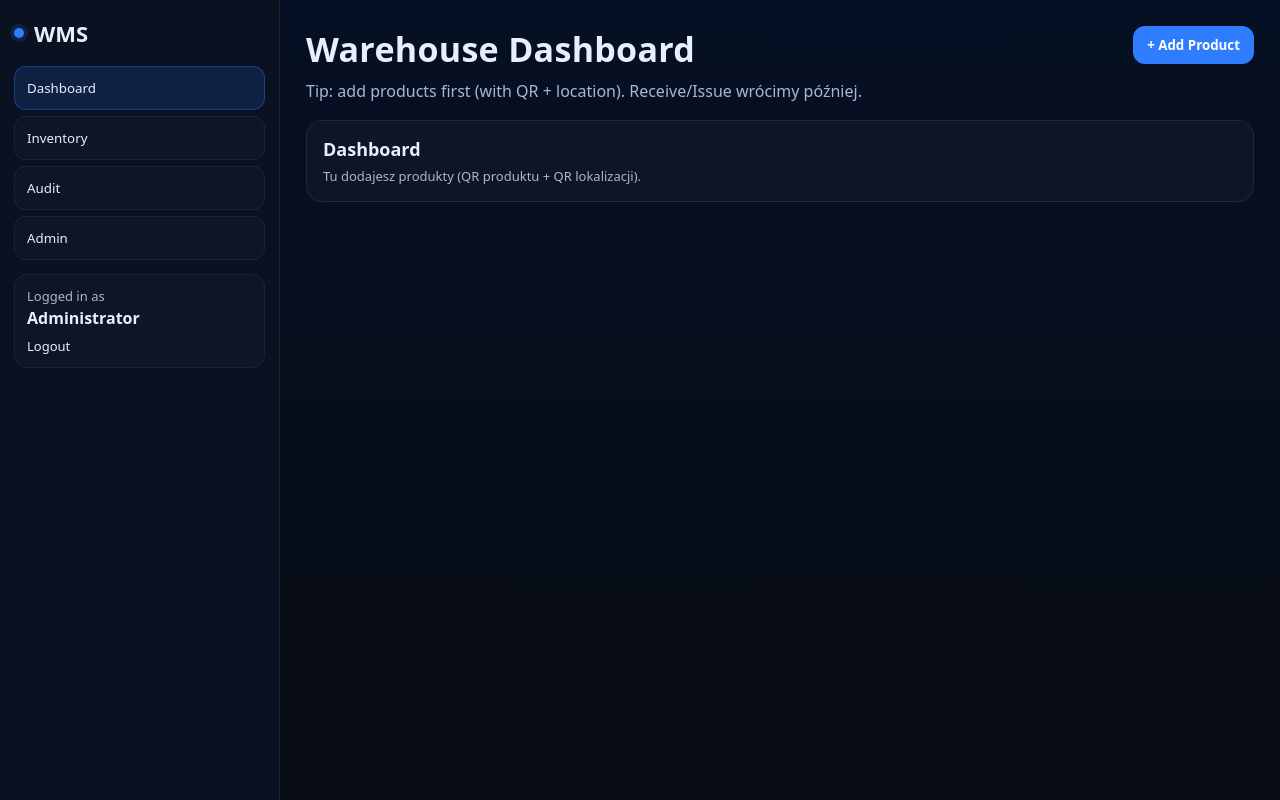
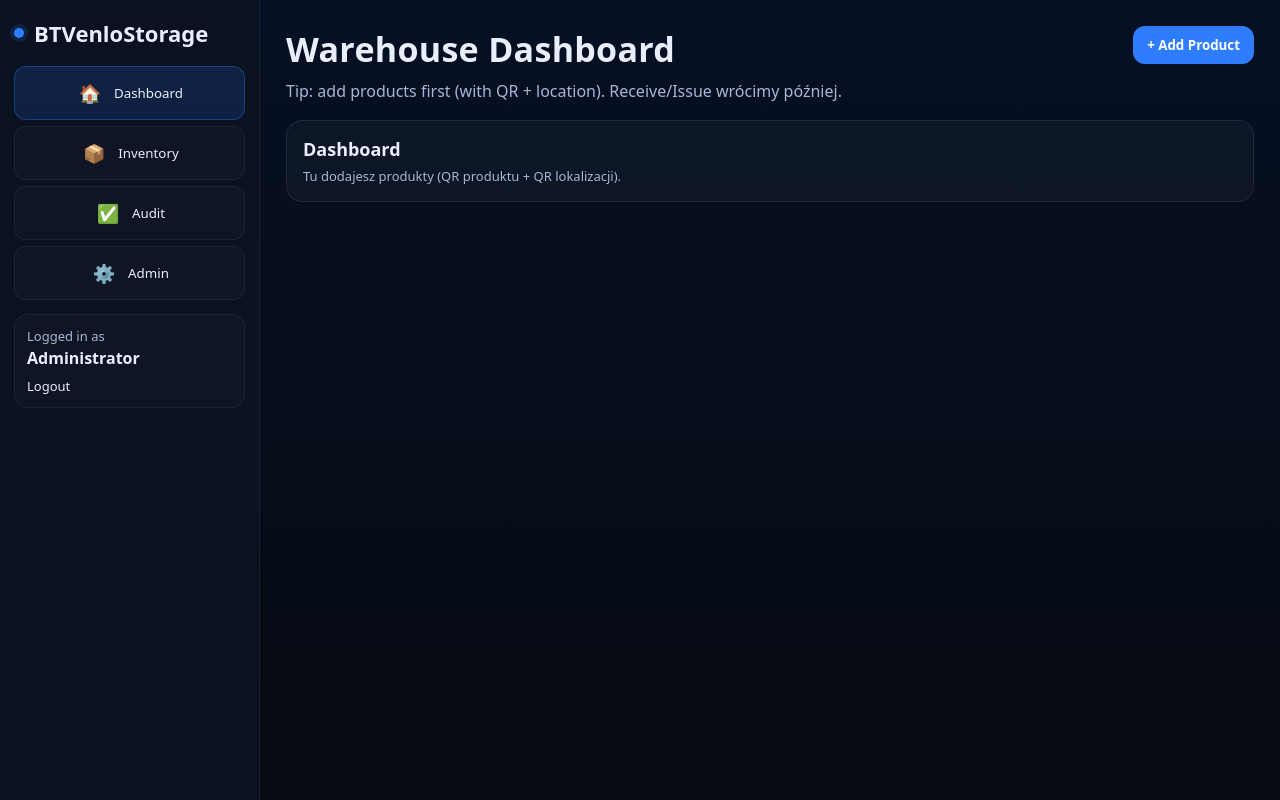
Before and after one commit to tomaszlipka10-alt/aplikacja-flask-qr, a Flask app: page / in a window 1280 px wide. Run offline with Flask 3, Linux system fonts and the light colour scheme; a user stored in the database is signed in.

Commit message:
UI: icon-only sidebar + rename to BTVenloStorage

```diff
--- a/templates/index.html
+++ b/templates/index.html
@@ -3,16 +3,30 @@
 <head>
   <meta charset="utf-8"/>
   <meta name="viewport" content="width=device-width, initial-scale=1"/>
-  <title>WMS</title>
+  <title>BTVenloStorage</title>
   <style>
     :root{--bg:#0b1220;--panel:#0f1b33;--panel2:#101f3d;--text:#e8eefc;--muted:#a9b6d3;--accent:#2f7dff;--danger:#ff4d4d;}
     *{box-sizing:border-box;font-family:system-ui,-apple-system,Segoe UI,Roboto,Arial,sans-serif}
     body{margin:0;height:100vh;overflow:hidden;background:linear-gradient(180deg,#061024, #070b12);color:var(--text)}
     .layout{display:flex;height:100vh}
-    .sidebar{width:280px;background:rgba(10,18,34,.9);border-right:1px solid rgba(255,255,255,.06);padding:18px 14px;position:sticky;top:0;height:100vh;overflow:auto}
-    .brand{display:flex;align-items:center;gap:10px;font-weight:800;font-size:22px;margin-bottom:18px}
+    /* Sidebar: thin + icon-only (mobile-first), always visible */
+    .sidebar{width:76px;background:rgba(10,18,34,.9);border-right:1px solid rgba(255,255,255,.06);padding:14px 10px;position:sticky;top:0;height:100vh;overflow:auto}
+    .brand{display:flex;align-items:center;justify-content:center;gap:10px;font-weight:800;font-size:18px;margin-bottom:14px}
     .dot{width:10px;height:10px;border-radius:999px;background:var(--accent);box-shadow:0 0 0 4px rgba(47,125,255,.15)}
-    .navbtn{display:flex;align-items:center;gap:10px;width:100%;padding:12px 12px;margin:6px 0;border:1px solid rgba(255,255,255,.06);background:rgba(255,255,255,.02);color:var(--text);border-radius:12px;cursor:pointer}
+    .brand .brand-text{display:none}
+    .navbtn{justify-content:center}
+    .navbtn .label{display:none}
+    .navbtn .ico{display:inline-flex;align-items:center;justify-content:center;width:28px;height:28px;font-size:18px;line-height:1}
+
+    /* On wider screens, show names and expand sidebar */
+    @media (min-width: 900px){
+      .sidebar{width:260px;padding:18px 14px}
+      .brand{justify-content:flex-start;font-size:22px;margin-bottom:18px}
+      .brand .brand-text{display:inline}
+      .navbtn{justify-content:flex-start}
+      .navbtn .label{display:inline}
+    }
+    .navbtn{display:flex;align-items:center;justify-content:center;gap:10px;width:100%;padding:12px 10px;margin:6px 0;border:1px solid rgba(255,255,255,.06);background:rgba(255,255,255,.02);color:var(--text);border-radius:12px;cursor:pointer}
     .navbtn.active{background:rgba(47,125,255,.15);border-color:rgba(47,125,255,.35)}
     .me{margin-top:14px;padding:12px;border:1px solid rgba(255,255,255,.06);border-radius:14px;background:rgba(255,255,255,.02)}
     .muted{color:var(--muted);font-size:13px}
@@ -48,12 +62,12 @@
 <body>
 <div class="layout">
   <aside class="sidebar">
-    <div class="brand"><span class="dot"></span> WMS</div>
+    <div class="brand" title="BTVenloStorage"><span class="dot"></span><span class="brand-text">BTVenloStorage</span></div>
 
-    <button class="navbtn active" id="nav-dashboard" onclick="showView('dashboard')">Dashboard</button>
-    <button class="navbtn" id="nav-inventory" onclick="showView('inventory')">Inventory</button>
-    <button class="navbtn" id="nav-audit" onclick="showView('audit')">Audit</button>
-    <button class="navbtn" id="nav-admin" onclick="showView('admin')">Admin</button>
+    <button class="navbtn active" id="nav-dashboard" onclick="showView('dashboard')" title="Dashboard" aria-label="Dashboard"><span class="ico">🏠</span><span class="label">Dashboard</span></button>
+    <button class="navbtn" id="nav-inventory" onclick="showView('inventory')" title="Inventory" aria-label="Inventory"><span class="ico">📦</span><span class="label">Inventory</span></button>
+    <button class="navbtn" id="nav-audit" onclick="showView('audit')" title="Audit" aria-label="Audit"><span class="ico">✅</span><span class="label">Audit</span></button>
+    <button class="navbtn" id="nav-admin" onclick="showView('admin')" title="Admin" aria-label="Admin"><span class="ico">⚙️</span><span class="label">Admin</span></button>
 
     <div class="me">
       <div class="muted">Logged in as</div>
```
